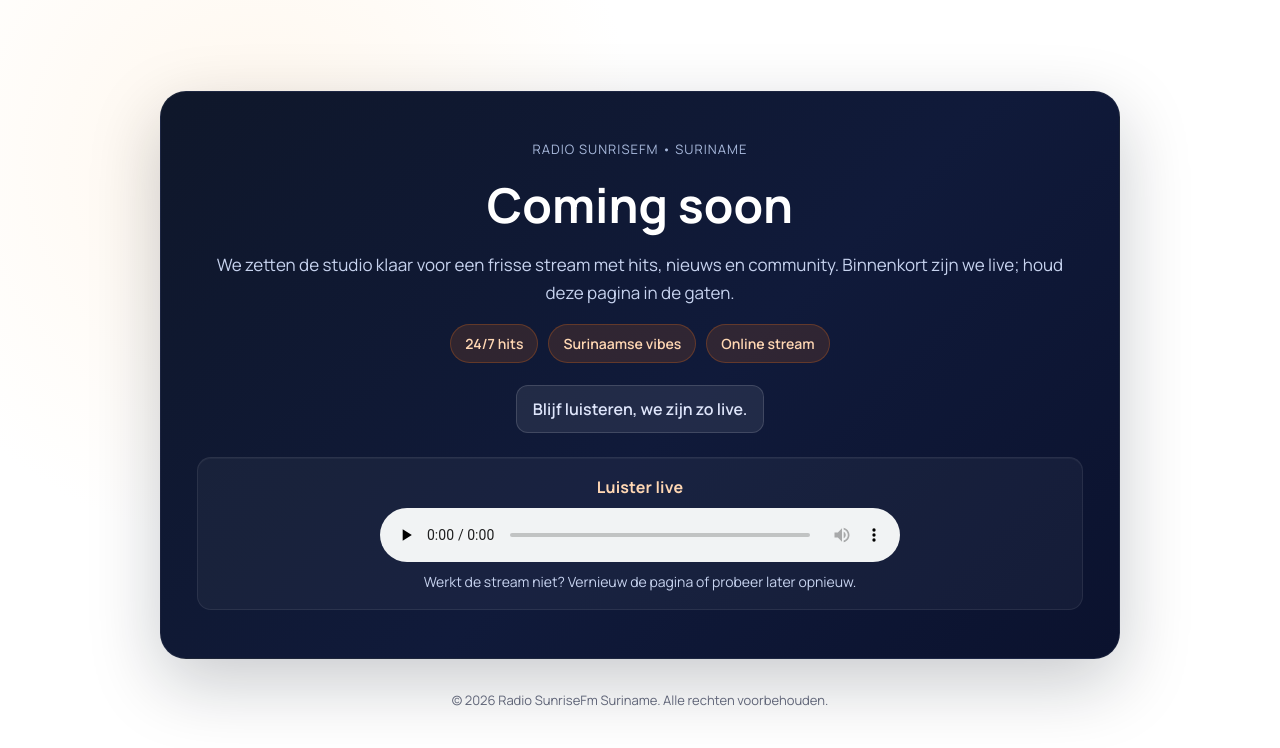
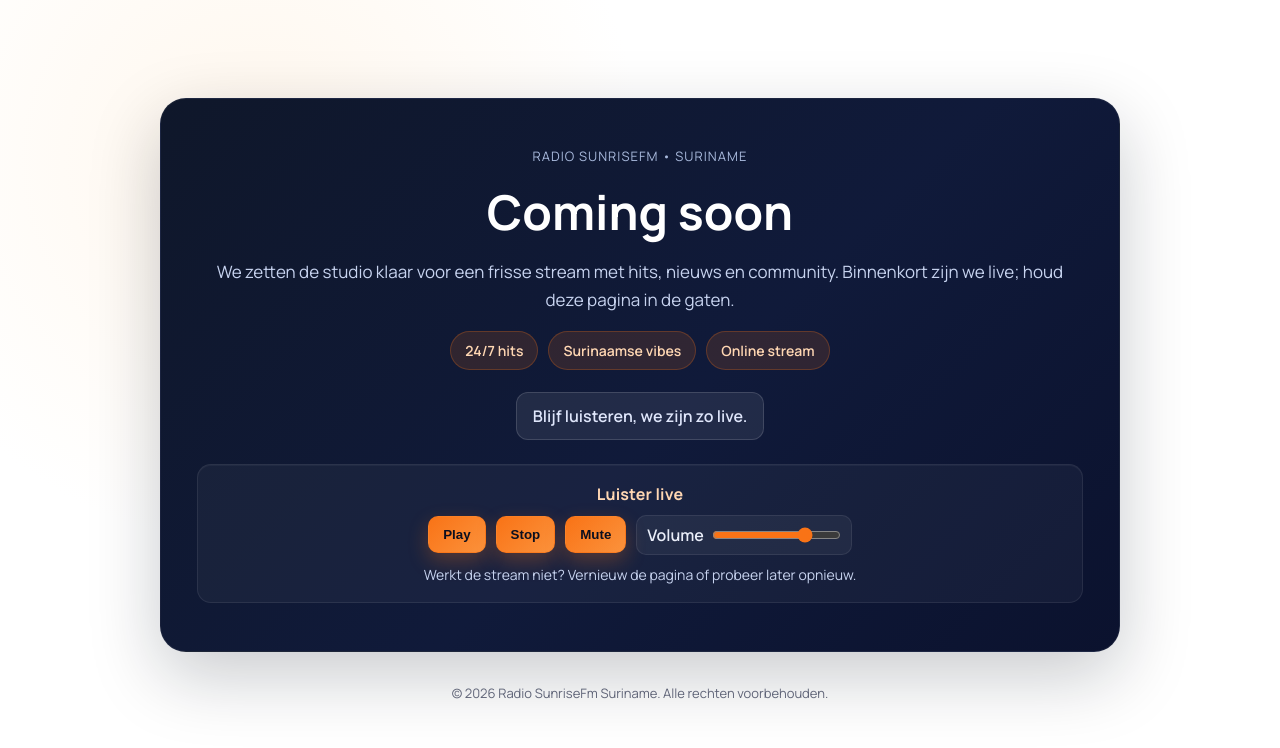
Before and after one commit to anielp1975/SFMSU, a Next.js app: page / in a window 1280 px wide. Shown: the top 748 px of the page. Built offline with nearby package versions, Linux system fonts and the light colour scheme.

Commit message:
Add stream proxy for radio player

```diff
--- /dev/null
+++ b/app/api/stream/route.ts
@@ -0,0 +1,27 @@
+import { NextResponse } from "next/server";
+
+const UPSTREAM_URL = "http://72.62.151.219/listen/sunrisefm_suriname/radio.mp3";
+
+export async function GET() {
+  try {
+    const upstream = await fetch(UPSTREAM_URL, { cache: "no-store" });
+
+    if (!upstream.ok || !upstream.body) {
+      return NextResponse.json({ error: "Stream niet beschikbaar" }, { status: 502 });
+    }
+
+    const contentType = upstream.headers.get("content-type") ?? "audio/mpeg";
+
+    return new Response(upstream.body, {
+      status: upstream.status,
+      headers: {
+        "Content-Type": contentType,
+        "Cache-Control": "no-store",
+        "Access-Control-Allow-Origin": "*"
+      }
+    });
+  } catch (error) {
+    console.error("Stream proxy failed", error);
+    return NextResponse.json({ error: "Stream niet bereikbaar" }, { status: 502 });
+  }
+}
--- a/app/globals.css
+++ b/app/globals.css
@@ -111,10 +111,7 @@
 }
 
 .player audio {
-  width: 100%;
-  max-width: 520px;
-  margin: 0 auto;
-  display: block;
+  display: none;
 }
 
 .label {
@@ -128,6 +125,52 @@
   margin-top: 10px;
   color: #c7d3ef;
   font-size: 14px;
+}
+
+.controls {
+  display: flex;
+  flex-wrap: wrap;
+  gap: 10px;
+  align-items: center;
+  justify-content: center;
+  margin-top: 8px;
+}
+
+.control {
+  background: linear-gradient(135deg, #f97316, #fb923c);
+  color: #0b0f1f;
+  border: 1px solid rgba(249, 115, 22, 0.35);
+  border-radius: 10px;
+  padding: 10px 14px;
+  font-weight: 700;
+  cursor: pointer;
+  box-shadow: 0 8px 20px rgba(249, 115, 22, 0.28);
+  transition: transform 140ms ease, box-shadow 140ms ease;
+}
+
+.control:hover {
+  transform: translateY(-1px);
+  box-shadow: 0 10px 26px rgba(249, 115, 22, 0.35);
+}
+
+.control:active {
+  transform: translateY(0);
+}
+
+.volume {
+  display: inline-flex;
+  gap: 8px;
+  align-items: center;
+  background: rgba(255, 255, 255, 0.05);
+  border: 1px solid rgba(255, 255, 255, 0.08);
+  border-radius: 10px;
+  padding: 8px 10px;
+  color: #e9edf8;
+  font-weight: 600;
+}
+
+.volume input[type="range"] {
+  accent-color: #f97316;
 }
 
 .button {
--- a/app/page.tsx
+++ b/app/page.tsx
@@ -1,4 +1,62 @@
+"use client";
+
+import { useEffect, useRef, useState } from "react";
+
+const STREAM_URL = "/api/stream";
+
 export default function HomePage() {
+  const audioRef = useRef<HTMLAudioElement | null>(null);
+  const [isPlaying, setIsPlaying] = useState(false);
+  const [isMuted, setIsMuted] = useState(false);
+  const [volume, setVolume] = useState(0.75);
+  const [error, setError] = useState<string | null>(null);
+
+  useEffect(() => {
+    if (audioRef.current) {
+      audioRef.current.volume = volume;
+      audioRef.current.muted = isMuted;
+    }
+  }, [isMuted, volume]);
+
+  const play = async () => {
+    if (!audioRef.current) return;
+    try {
+      setError(null);
+      audioRef.current.src = STREAM_URL;
+      audioRef.current.load();
+      await audioRef.current.play();
+      setIsPlaying(true);
+    } catch (err) {
+      console.error("Audio play failed", err);
+      setError("Stream kan niet worden geladen. Probeer later opnieuw.");
+    }
+  };
+
+  const pause = () => {
+    if (!audioRef.current) return;
+    audioRef.current.pause();
+    setIsPlaying(false);
+  };
+
+  const stop = () => {
+    if (!audioRef.current) return;
+    audioRef.current.pause();
+    audioRef.current.currentTime = 0;
+    setIsPlaying(false);
+  };
+
+  const toggleMute = () => {
+    setIsMuted((prev) => !prev);
+  };
+
+  const handleVolume = (value: number) => {
+    const clamped = Math.min(1, Math.max(0, value));
+    setVolume(clamped);
+    if (audioRef.current) {
+      audioRef.current.volume = clamped;
+    }
+  };
+
   return (
     <main className="page">
       <div className="hero">
@@ -21,11 +79,30 @@
 
         <div className="player">
           <p className="label">Luister live</p>
-          <audio controls preload="none">
-            <source src="http://72.62.151.219/listen/sunrisefm_suriname/radio.mp3" type="audio/mpeg" />
+          <audio ref={audioRef} preload="none" crossOrigin="anonymous">
+            <source src={STREAM_URL} type="audio/mpeg" />
             Je browser ondersteunt geen audio tag.
           </audio>
+          <div className="controls">
+            <button className="control" onClick={isPlaying ? pause : play}>
+              {isPlaying ? "Pause" : "Play"}
+            </button>
+            <button className="control" onClick={stop}>Stop</button>
+            <button className="control" onClick={toggleMute}>{isMuted ? "Unmute" : "Mute"}</button>
+            <div className="volume">
+              <span>Volume</span>
+              <input
+                type="range"
+                min={0}
+                max={1}
+                step={0.01}
+                value={volume}
+                onChange={(e) => handleVolume(Number(e.target.value))}
+              />
+            </div>
+          </div>
           <p className="hint">Werkt de stream niet? Vernieuw de pagina of probeer later opnieuw.</p>
+          {error ? <p className="hint" aria-live="polite">{error}</p> : null}
         </div>
       </div>
 
```
